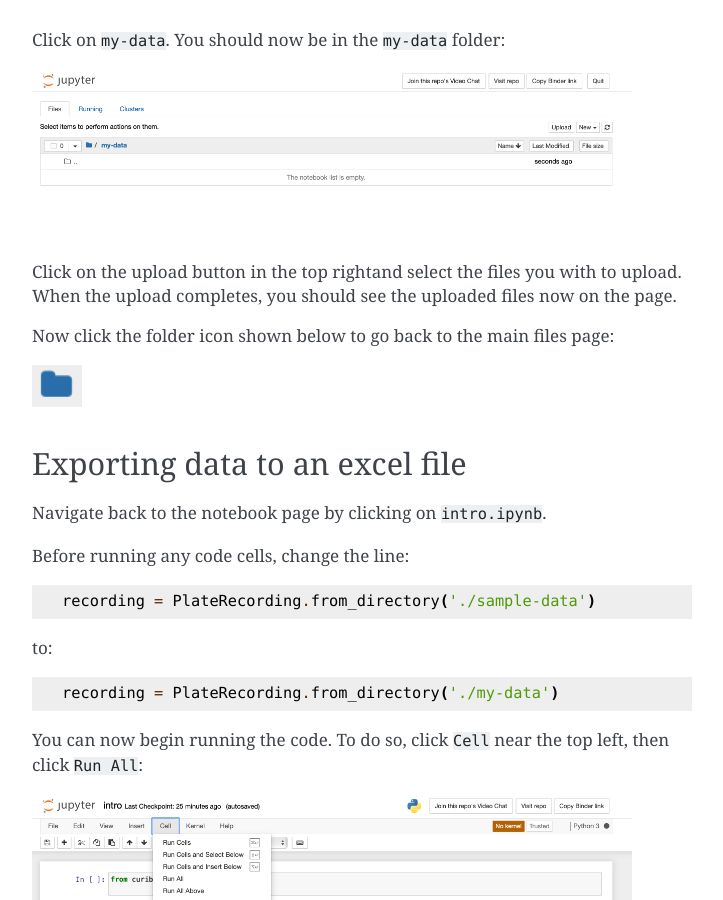
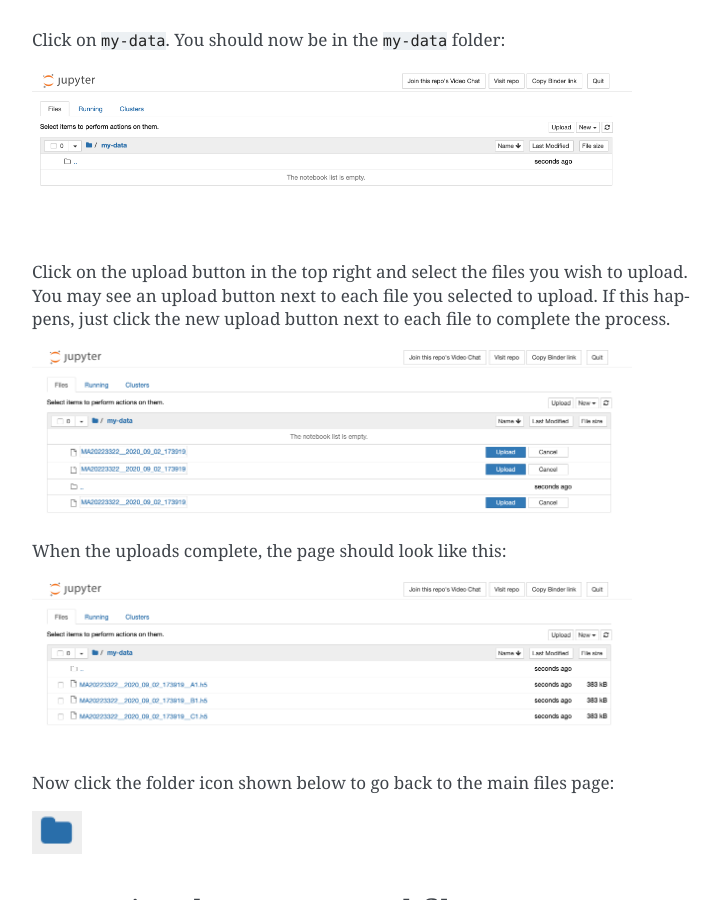
Before and after one commit to CuriBio/curibio.sdk, a Sphinx documentation site: the page built from docs/source/gettingstarted.rst, in a window 1280 px wide and 900 px high, scrolled down 1780 px. Shown: the whole window, without its empty margins (388-1111 px from the left). Built offline with Sphinx 7.4.7, drawn with Linux system fonts in a browser that asks for light colours.

Commit message:
added better upload documentation

```diff
--- a/docs/source/gettingstarted.rst
+++ b/docs/source/gettingstarted.rst
@@ -68,8 +68,17 @@ Click on ``my-data``. You should now be in the ``my-data`` folder:
 .. image:: images/my_data.png
     :width: 600
 
-Click on the upload button in the top rightand select the files you with to upload.
-When the upload completes, you should see the uploaded files now on the page.
+Click on the upload button in the top right and select the files you wish to upload.
+You may see an upload button next to each file you selected to upload.
+If this happens, just click the new upload button next to each file to complete the process.
+
+.. image:: images/file_upload_button.png
+    :width: 600
+
+When the uploads complete, the page should look like this:
+
+.. image:: images/uploaded_files.png
+    :width: 600
 
 Now click the folder icon shown below to go back to the main files page:
 
@@ -90,7 +99,6 @@ to::
 
     recording = PlateRecording.from_directory('./my-data')
 
-
 You can now begin running the code. To do so, click ``Cell`` near the top left, then click ``Run All``:
 
 .. image:: images/cell_run_all.png
@@ -102,7 +110,6 @@ When all cells complete execution there should be a number next to every cell:
 .. image:: images/finished_cells.png
     :width: 600
 
-
 Click on the Jupyter Logo in the top left of the page again to
 go back to the files page. You should should now see a new ``.xlsx`` file. The
 name of the file should contain the date the data was recorded formatted ``yyyy-mm-dd``.
```
Also changed, not shown: docs/source/images/download_screen.png, docs/source/images/file_upload_button.png (added), docs/source/images/uploaded_files.png (added).
